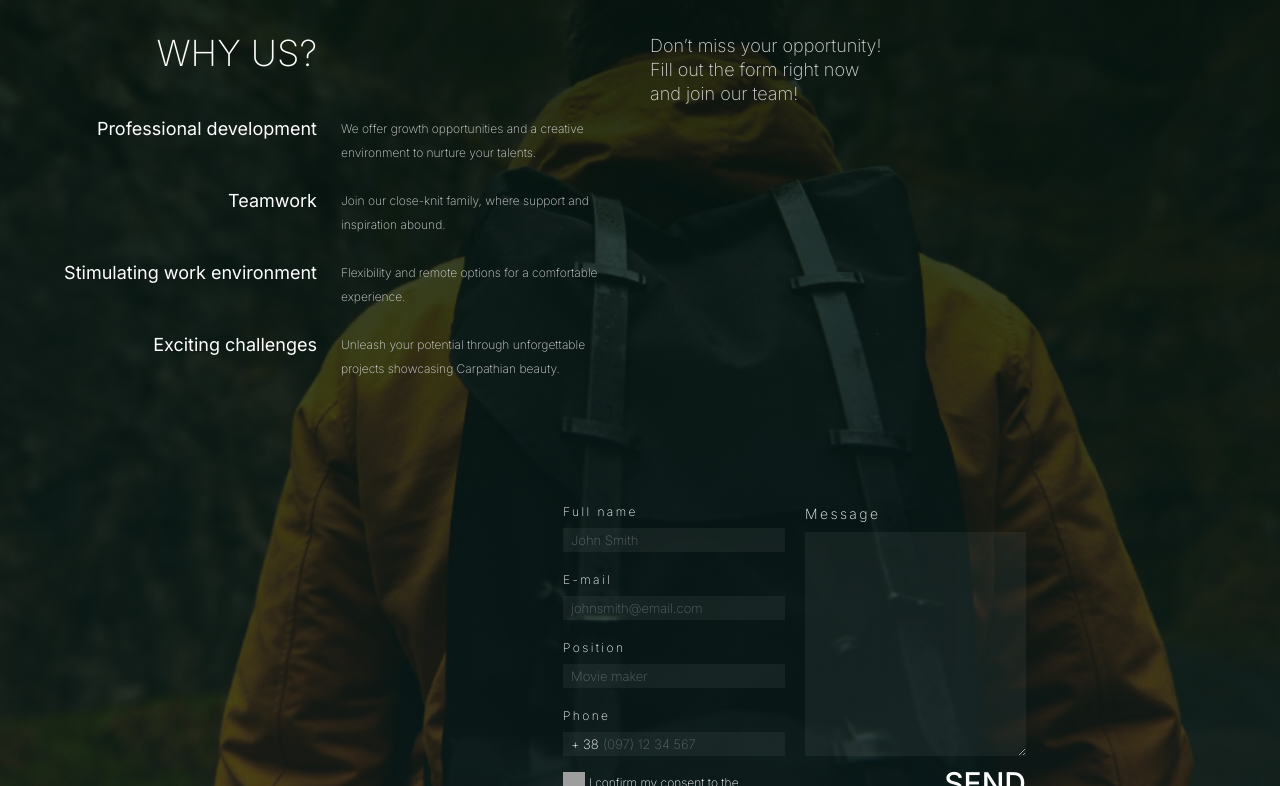
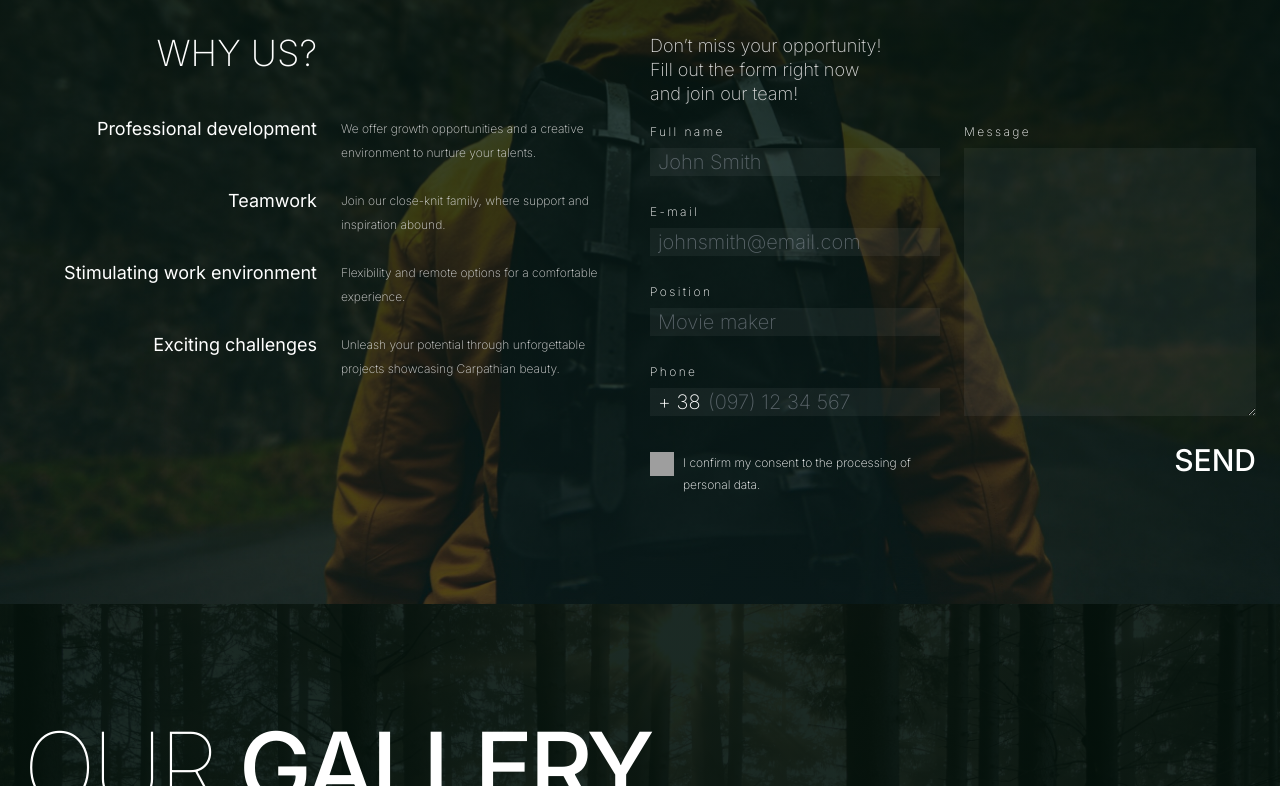
Before and after one commit to iSteffan/carp-travel, a Next.js app: page / in a window 1280 px wide. Shown: the part 2654-3440 px from the top of the page. Built offline with nearby package versions, Linux system fonts and the light colour scheme; grey boxes are pictures that could not be loaded.

Commit message:
career deskrop markup done

```diff
--- a/src/components/CareerForm/CareerForm.tsx
+++ b/src/components/CareerForm/CareerForm.tsx
@@ -54,14 +54,15 @@ const CareerForm = () => {
     : 'text-[14px] font-extralight leading-[2] tracking-[2.4px] md:text-[12px]';
 
   const phoneInput = errors.phone
-    ? 'w-full text-accent-red pl-[40px] text-[13px] font-extralight leading-[1.85] bg-input placeholder:opacity-50'
-    : 'w-full pl-[40px] text-[13px] font-extralight leading-[1.85] bg-input placeholder:opacity-50';
+    ? 'w-full text-accent-red pl-[40px] text-[13px] font-extralight leading-[1.85] bg-input placeholder:opacity-50 lg:text-[20px] lg:leading-[1.2] lg:py-[2px] lg:pl-[58px]'
+    : 'w-full pl-[40px] text-[13px] font-extralight leading-[1.85] bg-input placeholder:opacity-50 lg:text-[20px] lg:leading-[1.2] lg:py-[2px] lg:pl-[58px]';
 
   return (
     <form
       onSubmit={handleSubmit(onSubmit)}
       className="flex flex-col gap-[16px]
-    md:grid md:grid-cols-[222px,20px,221px] md:grid-rows-[52px,16px,52px,16px,52px,16px,52px,9px,7px,29px,15px] md:gap-0"
+    md:grid md:grid-cols-[222px,20px,221px] md:grid-rows-[52px,16px,52px,16px,52px,16px,52px,9px,7px,29px,15px] md:gap-0
+    lg:grid-cols-[290px,24px,292px] lg:grid-rows-[56px,24px,56px,24px,56px,24px,56px,24px,12px,27px,21px]"
     >
       <label
         className="relative flex flex-col gap-[4px]
@@ -71,7 +72,7 @@ const CareerForm = () => {
         <input
           {...register('fullname', { required: true })}
           placeholder="John Smith"
-          className="pl-[8px] text-[13px] font-extralight leading-[1.85] bg-input placeholder:opacity-50"
+          className="pl-[8px] text-[13px] font-extralight leading-[1.85] bg-input placeholder:opacity-50 lg:text-[20px] lg:leading-[1.2] lg:py-[2px]"
         />
         {errors.fullname && <p className={css['input-error']}>Incorrect name</p>}
       </label>
@@ -87,7 +88,7 @@ const CareerForm = () => {
             pattern: /^[A-Z0-9._%+-]+@[A-Z0-9.-]+\.[A-Z]{2,4}$/i,
           })}
           placeholder="johnsmith@email.com"
-          className="pl-[8px] text-[13px] font-extralight leading-[1.85] bg-input placeholder:opacity-50"
+          className="pl-[8px] text-[13px] font-extralight leading-[1.85] bg-input placeholder:opacity-50 lg:text-[20px] lg:leading-[1.2] lg:py-[2px]"
         />
         {errors.email && <p className={css['input-error']}>Incorrect email</p>}
       </label>
@@ -100,7 +101,7 @@ const CareerForm = () => {
         <input
           {...register('position', { required: true })}
           placeholder="Movie maker"
-          className="pl-[8px] text-[13px] font-extralight leading-[1.85] bg-input placeholder:opacity-50"
+          className="pl-[8px] text-[13px] font-extralight leading-[1.85] bg-input placeholder:opacity-50 lg:text-[20px] lg:leading-[1.2] lg:py-[2px]"
         />
         {errors.position && <p className={css['input-error']}>This field is required</p>}
       </label>
@@ -121,7 +122,7 @@ const CareerForm = () => {
             placeholder="(097) 12 34 567"
             className={phoneInput}
           />
-          <p className="absolute top-[50%] left-[8px] translate-y-[-50%] text-[13px] font-extralight leading-[1.85]">
+          <p className="absolute top-[50%] left-[8px] translate-y-[-50%] text-[13px] font-extralight leading-[1.85] lg:text-[20px] lg:leading-[1.2]">
             + 38
           </p>
         </div>
@@ -132,7 +133,9 @@ const CareerForm = () => {
         className="flex flex-col gap-[4px]
       md:col-start-3 md:col-span-1 md:row-start-1 md:row-span-7"
       >
-        <span className="text-[14px] font-extralight leading-[2] tracking-[2.4px]">Message</span>
+        <span className="text-[14px] font-extralight leading-[2] tracking-[2.4px] md:text-[12px]">
+          Message
+        </span>
         <textarea
           {...register('message')}
           className="p-[8px] h-[196px] text-[13px] font-extralight leading-[1.85] bg-input placeholder:opacity-50 md:h-full"
@@ -148,13 +151,25 @@ const CareerForm = () => {
           {...register('checkbox', {})}
           checked={isChecked}
           onChange={handleCheckboxChange}
-          className="w-[28px] opacity-0"
+          className="w-[28px] opacity-0 lg:w-[30px]"
         />
         <div className="absolute top-0 left-0">
           {!isChecked ? (
-            <Image src={UncheckedIcon} width={22} height={22} alt="checkbox unchecked" />
+            <Image
+              src={UncheckedIcon}
+              width={22}
+              height={22}
+              alt="checkbox unchecked"
+              className="lg:w-[24px] lg:h-[24px]"
+            />
           ) : (
-            <Image src={CheckedIcon} width={22} height={22} alt="checkbox checked" />
+            <Image
+              src={CheckedIcon}
+              width={22}
+              height={22}
+              alt="checkbox checked"
+              className="lg:w-[24px] lg:h-[24px]"
+            />
           )}
         </div>
 
--- a/src/sections/Career/Career.tsx
+++ b/src/sections/Career/Career.tsx
@@ -106,7 +106,10 @@ const Career = () => {
           and join our team!
         </p>
 
-        <div className="md:col-start-3 md:col-span-4 md:row-start-9 md:row-span-1 ">
+        <div
+          className="md:col-start-3 md:col-span-4 md:row-start-9 md:row-span-1
+        lg:col-start-5 lg:col-span-3 lg:row-start-7 lg:row-span-1"
+        >
           <CareerForm />
         </div>
       </div>
```
